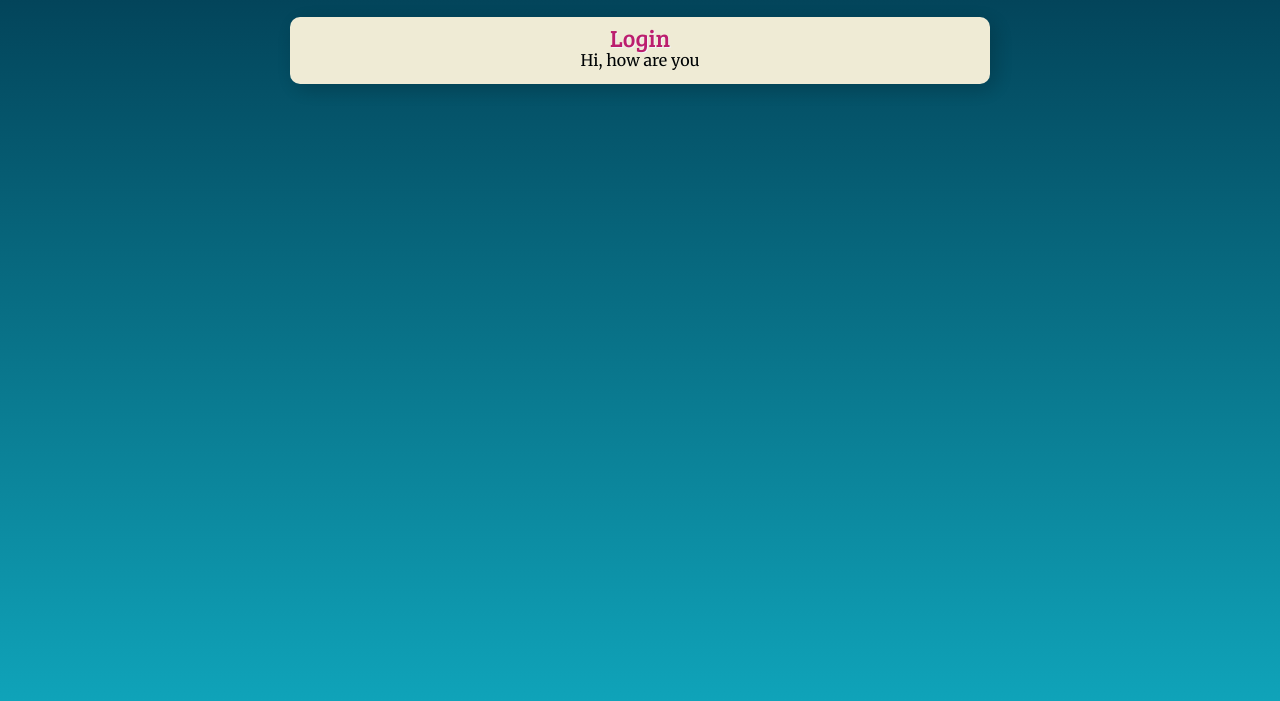
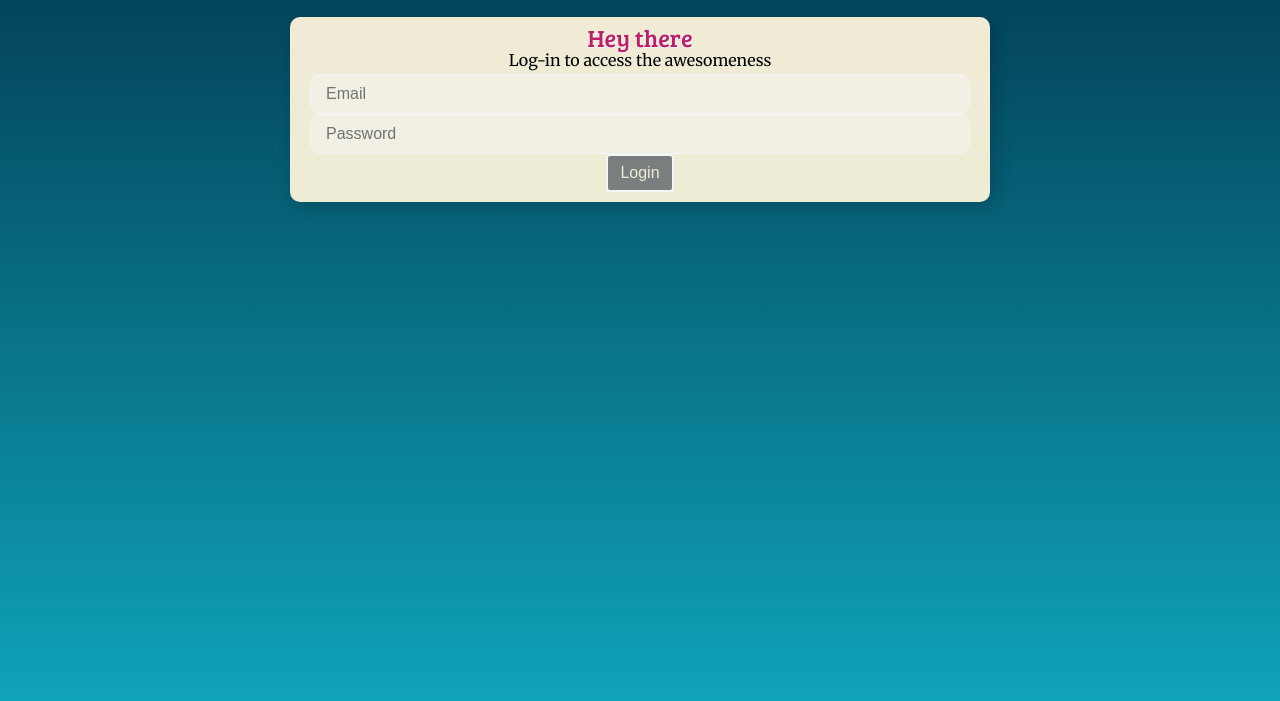
Before and after one commit to IgorTokman/DataDrivenApp, a website: page builds/development/index.html at #/login in a window 1280 px wide. Shown: the part 49-750 px from the top of the page. Drawn offline with nearby package versions, Linux system fonts and the light colour scheme; some packages are replaced by stand-ins of ours; a web font is replaced by a local one.

Commit message:
implemented the form validation

```diff
--- a/builds/development/index.html
+++ b/builds/development/index.html
@@ -3,6 +3,8 @@
 <head>
   <meta charset="UTF-8">
   <title>Angular Data</title>
+  <meta name="viewport" content="width=device-width, user-scalable=no">
+
   <link rel="stylesheet" href="css/style.css">
 
   <script src="js/lib/angular/angular.min.js"></script>
--- a/builds/development/views/login.html
+++ b/builds/development/views/login.html
@@ -1,2 +1,15 @@
-<h2>Login</h2>
-<p>Hi, how are you</p>
+<section class="login">
+    <h2>Hey there</h2>
+    <p>Log-in to access the awesomeness</p>
+
+    <form name="myForm" novalidate>
+
+        <input name="email" placeholder="Email" ng-required="true" ng-model="user.email" type="email">
+        <p ng-show="myForm.email.$invalid && myForm.email.$touched">Must be a valid email</p>
+
+        <input name="password" placeholder="Password" ng-required="true" ng-model="user.password" type="password">
+        <p ng-show="myForm.password.$invalid && myForm.password.$touched">Enter your password</p>
+
+        <button class="btn" type="submit" ng-disabled="myForm.$invalid">Login</button>
+    </form>
+</section>
```
